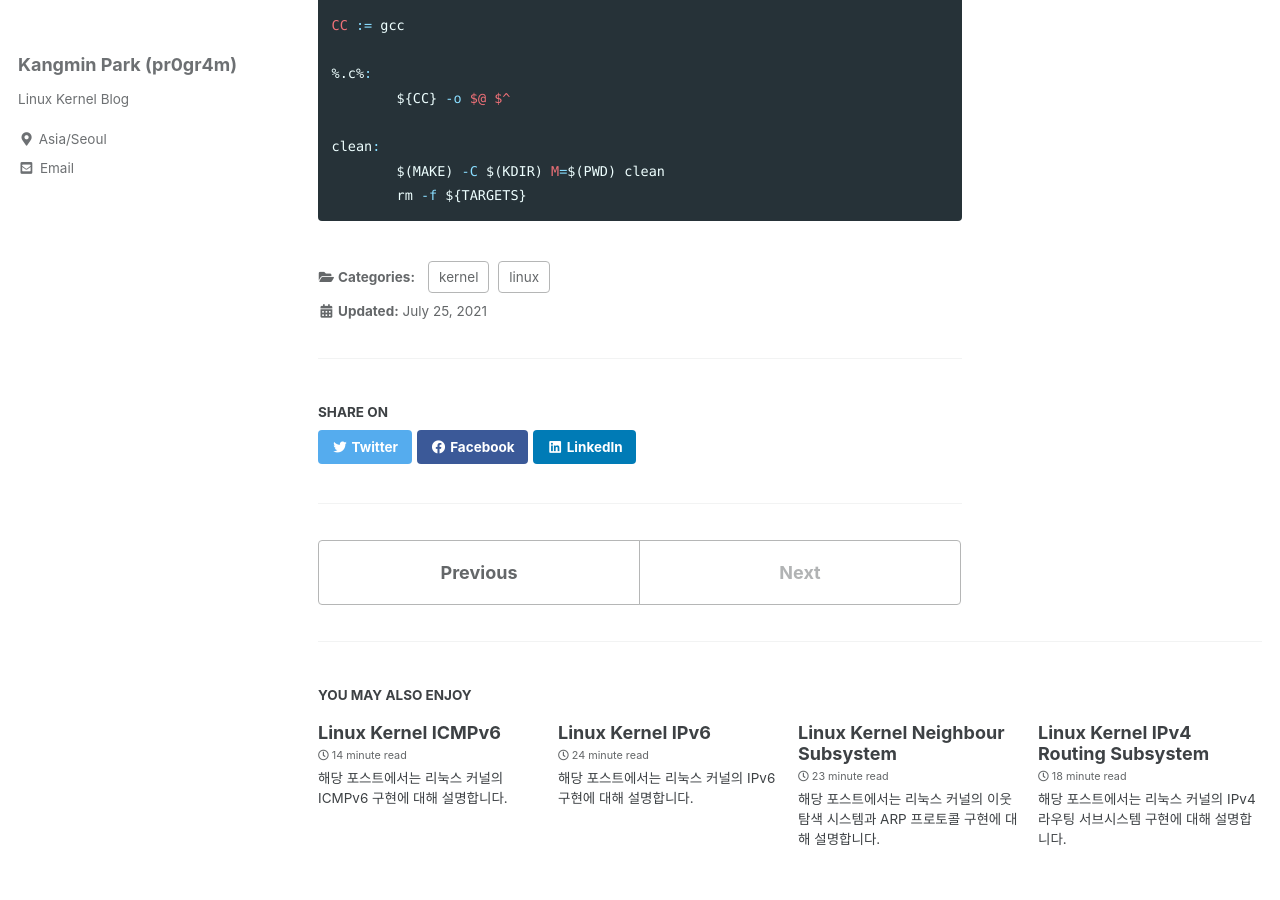
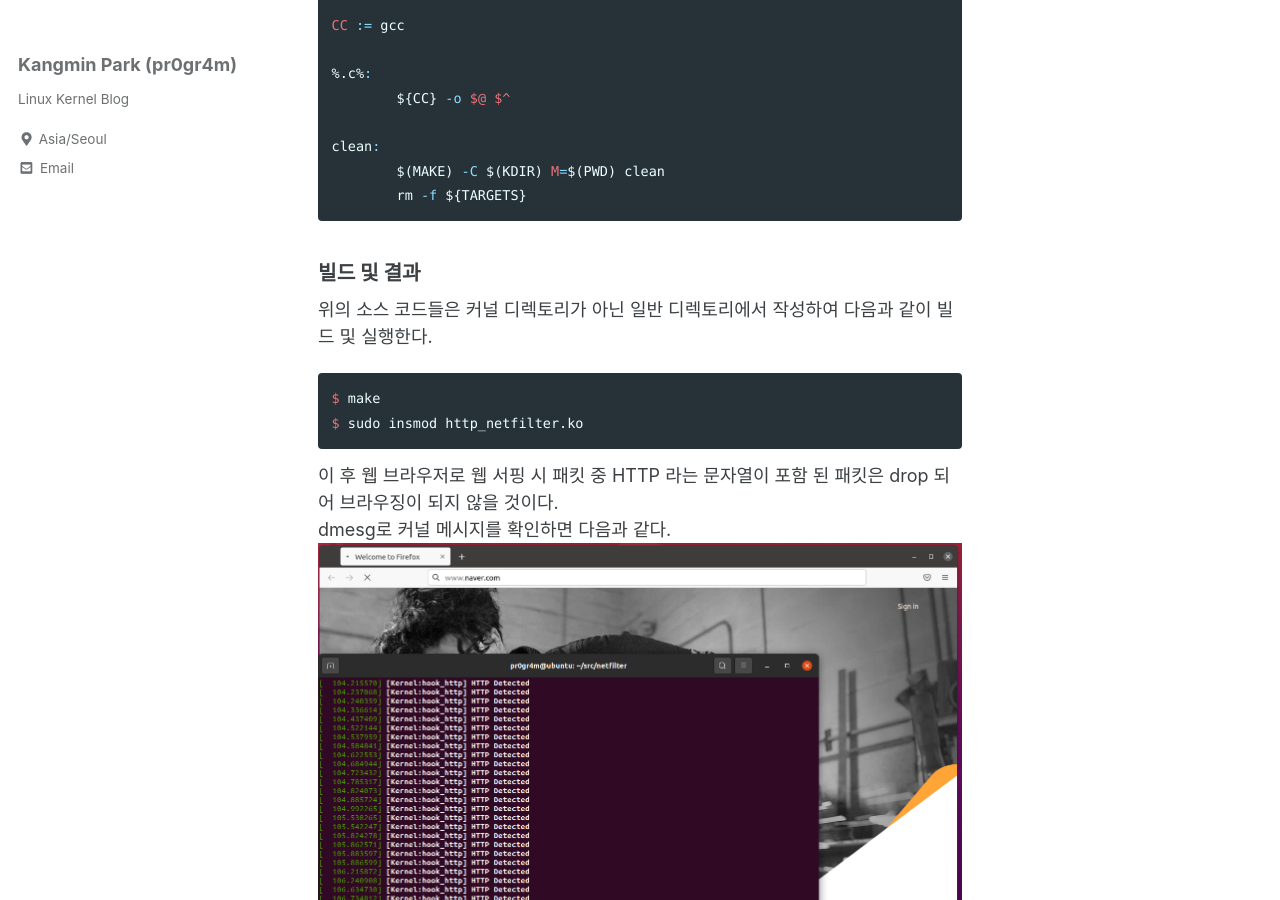
Before and after one commit to pr0gr4m/pr0gr4m.github.io, a Jekyll site: the page built from _posts/2021-07-25-netfilter.md, in a window 1280 px wide and 900 px high, scrolled down 26357 px. Built offline with Jekyll 4.4.1, drawn with Linux system fonts in a browser that asks for light colours; cached includes are drawn as plain includes.

Commit message:
Update Netfilter

````diff
--- a/_posts/2021-07-25-netfilter.md
+++ b/_posts/2021-07-25-netfilter.md
@@ -879,3 +879,15 @@ clean:
 	$(MAKE) -C $(KDIR) M=$(PWD) clean
 	rm -f ${TARGETS}
 ```
+
+### 빌드 및 결과
+
+위의 소스 코드들은 커널 디렉토리가 아닌 일반 디렉토리에서 작성하여 다음과 같이 빌드 및 실행한다.
+```bash
+$ make
+$ sudo insmod http_netfilter.ko
+```
+
+이 후 웹 브라우저로 웹 서핑 시 패킷 중 HTTP 라는 문자열이 포함 된 패킷은 drop 되어 브라우징이 되지 않을 것이다.
+dmesg로 커널 메시지를 확인하면 다음과 같다.
+![netfilter_hol](https://github.com/pr0gr4m/pr0gr4m.github.io/blob/master/img/netfilter_hol.png?raw=true)
````
Also changed, not shown: img/netfilter_hol.png (added).
